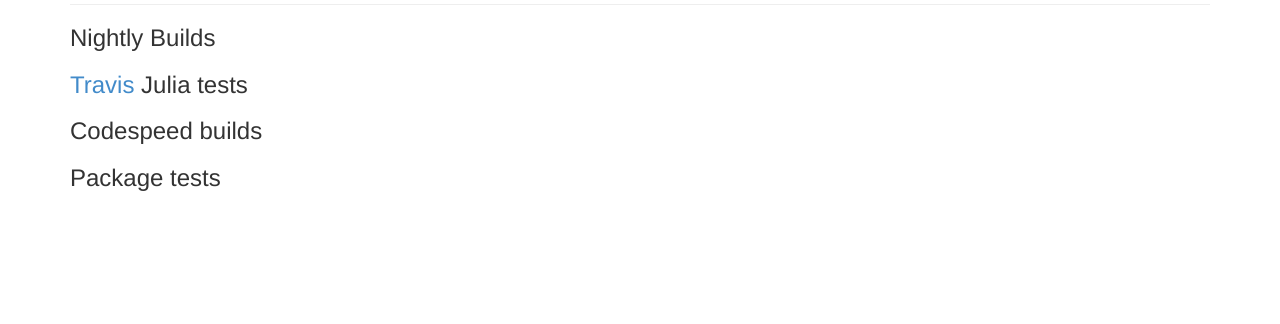
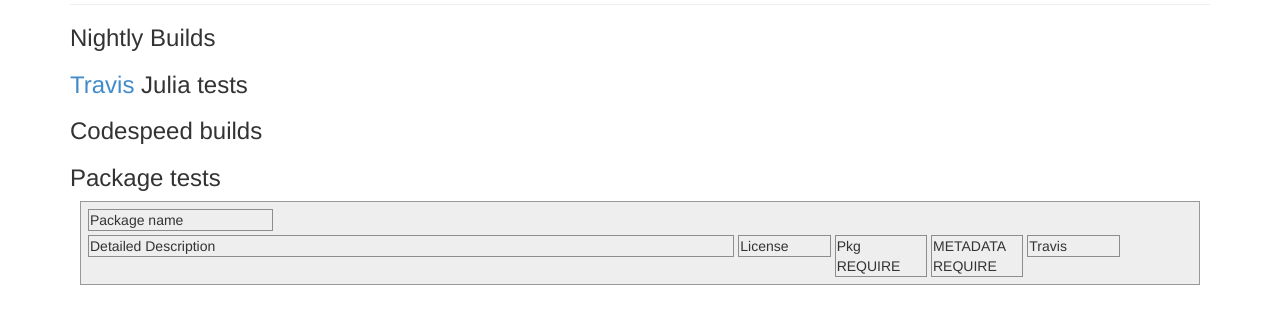
Before and after one commit to staticfloat/status.julialang.org, a Django app: page / in a window 1280 px wide. Shown: the part 173-497 px from the top of the page. Run offline with Django 3.2, Linux system fonts and the light colour scheme; data that the repository does not hold is empty.

Commit message:
First stab at package status stuffage
* Add in new test data
* Add in sweet new jquery code to build the DOM elements for the PackageEval results
* Add django backend code to handle all the new data.  Pending help from Iain re: versions so we can get the full url to META req

```diff
--- a/www/dashboard_project/dashboard/admin.py
+++ b/www/dashboard_project/dashboard/admin.py
@@ -9,3 +9,4 @@ admin.site.register(TravisBranch)
 admin.site.register(TravisBuild, TravisBuildAdmin)
 admin.site.register(CodespeedBuild)
 admin.site.register(CodespeedEnvironment)
+admin.site.register(PackageBuild)
--- a/www/dashboard_project/dashboard/templates/dashboard/index.html
+++ b/www/dashboard_project/dashboard/templates/dashboard/index.html
@@ -7,11 +7,14 @@
     <link href="{% static "css/bootstrap.min.css" %}" rel="stylesheet" media="screen">
     <link href="{% static "css/jquery.jqplot.min.css" %}" rel="stylesheet" media="screen">
     <style>
+      .blankcell, .cell{
+        padding: 5px 5px 5px 5px;
+        margin: 10px 10px 10px 10px;
+      }
+
     	.cell {
     		background-color: #eee;
     		border: 1px solid #999;
-    		padding: 5px 5px 5px 5px;
-    		margin: 10px 10px 10px 10px;
     	}
 
       .codespeed_cell {
@@ -44,6 +47,23 @@
         height:200px;
         width: 100%;
       }
+
+      .bordered {
+        border: 1px solid #8d8d8d;
+        margin: 2px 2px 2px 2px;
+        padding: 0px 1px 0px 1px;
+      }
+
+      /* shamelessly stoled from iaindunning.com */
+      .using_fail { background-color: #FF4444; }
+      .using_pass { background-color: #AAAAFF; }
+      .full_fail  { background-color: #FF9922; }
+      .full_pass  { background-color: #55FF55; }
+
+      .cell_using_fail { background-color: #ffcccc; }
+      .cell_using_pass { background-color: #ddddff; }
+      .cell_full_fail  { background-color: #ffddcc; }
+      .cell_full_pass  { background-color: #ddffdd; }
 
       /* I don't like that dashed underline */
       abbr[title] {
@@ -282,13 +302,13 @@
             } else {
               // Otherwise, create the whole DOM mess
               template =  '<div class="cell row">'
-              template +=     '<div class="col-xs-10">'
+              template +=     '<div style="padding: 0px 0px 0px 0px" class="col-xs-10">'
               template +=     target + ' nightly last built: '
               template +=     '<abbr id="'+id+'" class="timeago" title="' + data[target]['time'] + '">'
               template +=       $.timeago.parse(data[target]['time']).toLocaleString()
               template +=     '</abbr>'
               template +=     '</div>'
-              template +=     '<div class="col-xs-2 text-right">'
+              template +=     '<div style="padding: 0px 0px 0px 0px" class="col-xs-2 text-right">'
               template +=     '<a id="'+id+'" href="'+data[target]['url']+'" target="_blank">download</a>'
               template +=     '</div>'
               template += '</div>'
@@ -364,6 +384,95 @@
         }})
 
         // Finally, let's close out with Package statii
+        $.ajax('get/package', {success:function( data ) {
+          // We're given a dict indexed by name
+          names = Object.keys(data).sort()
+          for( idx in names ) {
+            d = data[names[idx]]
+            id = 'package-'+sanitize(names[idx])
+
+            // Have we already added this particular package?
+            var div = $('#container_package').find('#'+id)
+
+            // If not, barf out the DOM elements we need
+            if( div.length == 0 ) {
+              template =  '<div id="'+id+'" class="cell">'
+              template += '  <div style="margin-left: -12px; margin-right:0px" class="row">'
+              template += '    <div class="pkg-name col-md-2"></div>'
+              template += '  </div>'
+              template += '  <div style="margin-left: 0px; margin-right:0px" class="row">'
+              template += '    <div class="pkg-details col-md-7 bordered"></div>'
+              template += '    <div class="pkg-license col-md-1 bordered"></div>'
+              template += '    <div class="pkg-pkgreq col-md-1 bordered"></div>'
+              template += '    <div class="pkg-metareq col-md-1 bordered"></div>'
+              template += '    <div class="pkg-travis col-md-1 bordered"></div>'
+              template += '  </div>'
+              template += '</div>'
+
+              // Append that template to the container, then update our div element accordingly
+              $('#container_package').append(template)
+              div = $('#container_package').find('div#'+id)
+            }
+
+            // Now, update the above div with the new information stored in data
+            pkgname = $(div).find('.pkg-name')
+            pkgname.html('<a href="'+d['url']+'">'+names[idx]+'</a>')
+            $(div).removeClass("cell_full_pass cell_full_fail cell_using_pass cell_using_fail")
+            $(div).addClass('cell_'+d['status'])
+
+            details = $(div).find('.pkg-details')
+            details.html(d['details'])
+            details.removeClass("full_pass full_fail using_pass using_fail")
+            details.addClass(d['status'])
+
+            license = $(div).find('.pkg-license')
+            license.html('<a href="'+d['url']+'/blob/master/LICENSE.md">'+d['license']+'</a>')
+            license.removeClass("full_pass full_fail")
+            if( d['license'] != "Unknown" )
+              license.addClass("full_pass")
+            else
+              license.addClass("full_fail")
+
+            pkgreq = $(div).find('.pkg-pkgreq')
+            pkgreq.removeClass("full_pass full_fail")
+            if( d['pkgreq'] ) {
+              pkgreq.addClass("full_pass")
+              pkgreq.html('<a href="'+d['url']+'/blob/master/REQUIRE">Pkg</a>')
+            } else {
+              pkgreq.addClass("full_fail")
+              pkgreq.html('Pkg')
+            }
+
+            metareq = $(div).find('.pkg-metareq')
+            metareq.removeClass("full_pass full_fail")
+            if( d['metareq'] ) {
+              metareq.addClass("full_pass")
+              metareq.html('<a href="https://github.com/JuliaLang/METADATA.jl/blob/metadata-v2/'+names[idx]+'/versions/">Meta</a>')
+            } else {
+              metareq.addClass("full_fail")
+              metareq.html('Meta')
+            }
+
+            travis = $(div).find('.pkg-travis')
+            githubIndex = d['url'].indexOf("github.com/")
+            travis.removeClass("full_pass full_fail")
+            console.log( d['travis'] )
+            console.log( githubIndex )
+            if( d['travis'] && githubIndex != -1 ) {
+              // Parse out the username and repo
+              userAndRepo = d['url'].substring(githubIndex+11, d['url'].length )
+
+              travis.html('<a href=https://travis-ci.org/'+userAndRepo+'>Travis</a>')
+              travis.addClass("full_pass")
+            } else {
+              travis.addClass("full_fail")
+              travis.html('Travis')
+            }
+          }
+
+          // Any <abbr> tags with .timeago applied to it will get automagically updated!
+          $('abbr.timeago').timeago();
+        }})
       }
   	</script>
   </head>
@@ -388,6 +497,30 @@
 
       <h3>Package tests</h3>
       <div id="container_package">
+        <div  class="cell">
+          <div style="margin-left: 0px; margin-right:0px" class="row">
+            <div class="bordered col-md-2">
+              Package name
+            </div>
+          </div>
+          <div style="margin-left: 0px; margin-right:0px" class="row">
+            <div class="col-md-7 bordered">
+              Detailed Description
+            </div>
+            <div class="col-md-1 bordered">
+              License
+            </div>
+            <div class="col-md-1 bordered">
+              Pkg REQUIRE
+            </div>
+            <div class="col-md-1 bordered">
+              METADATA REQUIRE
+            </div>
+            <div class="col-md-1 bordered">
+              Travis
+            </div>
+          </div>
+        </div>
       </div>
   	</div>
   </body>
--- a/www/dashboard_project/dashboard/urls.py
+++ b/www/dashboard_project/dashboard/urls.py
@@ -9,7 +9,9 @@ urlpatterns = patterns('',
     url(r'^get/nightly$', views.get_nightly_builds),
     url(r'^put/nightly$', views.put_nightly_build),
     url(r'^get/codespeed$', views.get_codespeed_builds),
+    url(r'^put/codespeed$', views.put_codespeed_build),
     url(r'^get/codespeed_envs$', views.get_codespeed_environments),
-    url(r'^put/codespeed$', views.put_codespeed_build),
     url(r'^put/codespeed_env$', views.put_codespeed_environment),
+    url(r'^get/package$', views.get_package_builds),
+    url(r'^put/package$', views.put_package_build),
 )
--- a/www/dashboard_project/dashboard/views.py
+++ b/www/dashboard_project/dashboard/views.py
@@ -109,7 +109,7 @@ def put_codespeed_environment(request):
 		data = json.loads(request.body)
 
 		# Delete this environment object if it already exists
-		env = CodespeedEnvironment.objects.filter(name=data['name']).delete()
+		CodespeedEnvironment.objects.filter(name=data['name']).delete()
 
 		# Create a new one and store it
 		CodespeedEnvironment.objects.create(name=data['name'],OS=data['OS'])
@@ -119,9 +119,21 @@ def get_codespeed_environments(request):
 	return JSONResponse({env.name:env.OS for env in CodespeedEnvironment.objects.all()})
 
 def get_package_builds(request):
-	return JSONResponse({})
+	data = PackageBuild.objects.all()
+	obj = {p.name:{	'url':p.url, 'license':p.license, 'status':p.status, 'details':p.details,
+					'pkgreq':p.pkgreq, 'metareq':p.metareq, 'travis':p.travis} for p in data}
+	return JSONResponse(obj)
 
 def put_package_build(request):
+	if request.method == "POST":
+		data = json.loads(request.body)
+
+		# Delete this PackageBuild if it already exists
+		PackageBuild.objects.filter(name=data['name']).delete()
+
+		# Save out the information to our database
+		PackageBuild.objects.create(name=data['name'], url=data['url'], license=data['license'], status=data['status'],
+									details=data['details'], pkgreq=data['pkgreq'] == "true", metareq=data['metareq'] == "true", travis=data['travis'] == "true")
 	return HttpResponse()
 
 
```
Also changed, not shown: www/dashboard_project/dashboard/models.py (+26 -0 lines), www/dashboard_project/dashboard/tests.py (deleted, +0 -16 lines), www/dashboard_project/make_data.py (+4 -5 lines), www/dashboard_project/testdata/ASCIIPlots.json (added, +10 -0 lines), www/dashboard_project/testdata/AWS.json (added, +10 -0 lines), www/dashboard_project/testdata/ApproxFun.json (added, +10 -0 lines), www/dashboard_project/testdata/Arduino.json (added, +10 -0 lines), www/dashboard_project/testdata/ArgParse.json (added, +10 -0 lines), www/dashboard_project/testdata/Benchmark.json (added, +10 -0 lines), www/dashboard_project/testdata/BinDeps.json (added, +10 -0 lines), www/dashboard_project/testdata/BioSeq.json (added, +10 -0 lines).
